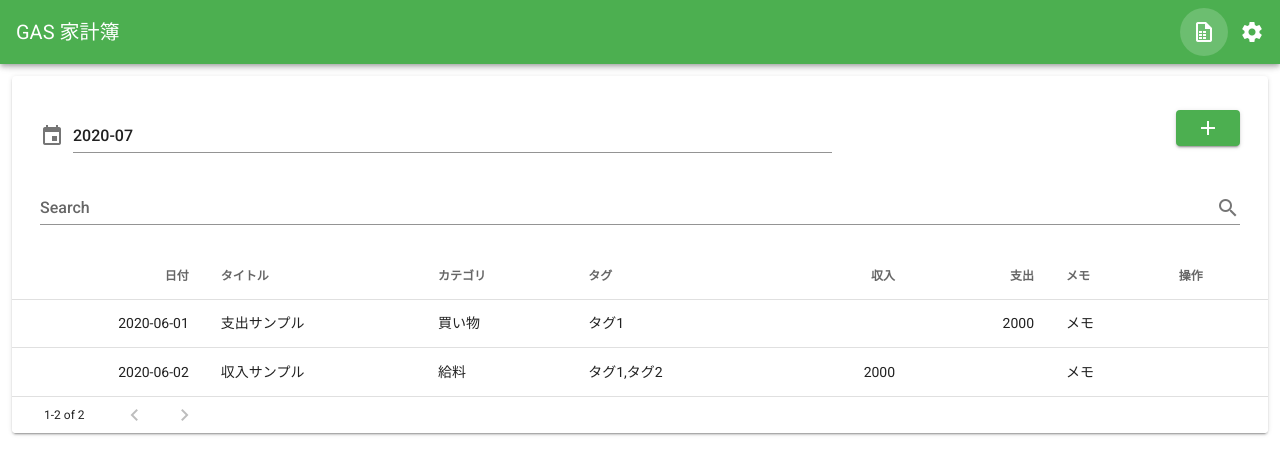
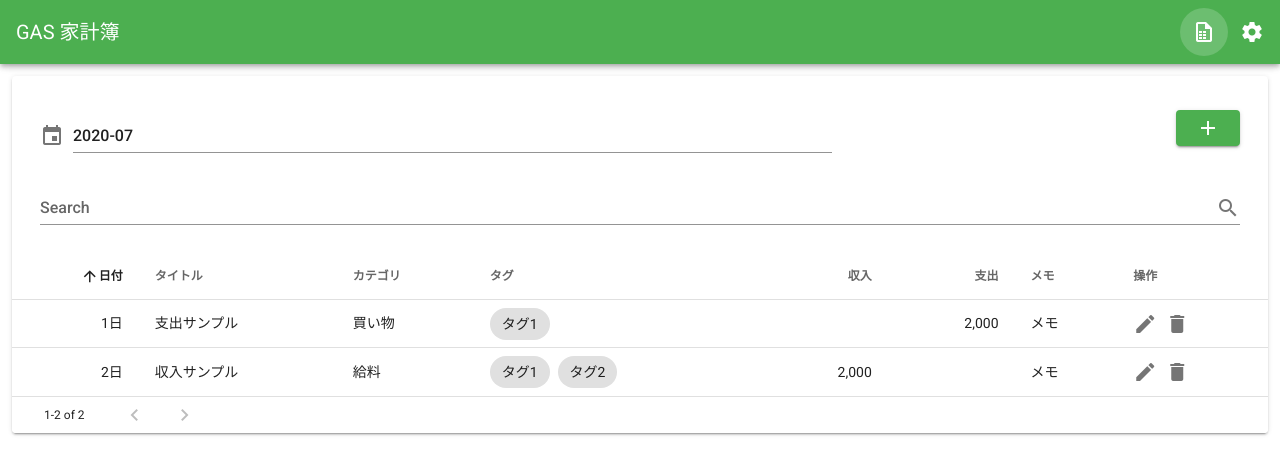
Before and after one commit to kewpie134134/gas-account-book, a Vue app: page /#/ in a window 1280 px wide. Shown: the top 474 px of the page. Built offline with nearby package versions, Linux system fonts and the light colour scheme.

Commit message:
format graph

```diff
--- a/src/views/Home.vue
+++ b/src/views/Home.vue
@@ -68,7 +68,7 @@
       <!-- :footer-props はフッター設定 -->
       <!-- :loading はローディング状態 -->
       <!-- :sord-by はソート初期設定（列名） -->
-      <!-- :sord-desc はソート初期設定（降順） -->
+      <!-- :sord-desc はソート初期設定（昇順） -->
       <!-- :items-per-page はテーブルに最大何件表示させるか -->
       <!-- mobile-breakpoint はモバイル表示にさせる画面サイズ（今回はモバイル表示させたくないので、 0 を設定） -->
       <v-data-table
@@ -78,11 +78,46 @@
         :search="search"
         :footer-props="footerProps"
         :loading="loading"
-        :sort-by="'data'"
-        :sort-desc="true"
+        :sort-by="'date'"
+        :sort-desc="false"
         :items-per-page="30"
         mobile-breakpoint="0"
-      ></v-data-table>
+      >
+        <!-- Vuetify の決まり事で、v-data-table 内の template で v-slot:item.列名="{ item }" -->
+        <!-- とすると、その列のデータを加工することができる -->
+
+        <!-- 日付列 -->
+        <template v-slot:item.date="{ item }">
+          <!-- この中で、日付は item.date でアクセスできる -->
+          <!-- "2020-06-01" ⇒ "1日" に加工 -->
+          {{ parseInt(item.date.slice(-2)) + "日" }}
+        </template>
+        <!-- タグ列 -->
+        <template v-slot:item.tags="{ item }">
+          <div v-if="item.tags">
+            <v-chip
+              class="mr-2"
+              v-for="(tag, i) in item.tags.split(',')"
+              :key="i"
+            >
+              {{ tag }}
+            </v-chip>
+          </div>
+        </template>
+        <!-- 収入列 -->
+        <template v-slot:item.income="{ item }">
+          {{ separate(item.income) }}
+        </template>
+        <!-- 支出列 -->
+        <template v-slot:item.outgo="{ item }">
+          {{ separate(item.outgo) }}
+        </template>
+        <!-- 操作列 -->
+        <template v-slot:item.actions="{}">
+          <v-icon class="mr-2">mdi-pencil</v-icon>
+          <v-icon>mdi-delete</v-icon>
+        </template>
+      </v-data-table>
     </v-card>
   </div>
 </template>
@@ -90,7 +125,6 @@
 <script>
 export default {
   name: "Home",
-
   data() {
     const today = new Date();
     const year = today.getFullYear();
@@ -154,5 +188,16 @@
       return { itemsPerPageText: "", itemsPerPageOptions: [] };
     },
   },
+  methods: {
+    /**
+     * 数字を3桁区切りにして返す。
+     * 受け取った数が null の場合は null を返す。
+     */
+    separate(num) {
+      return num !== null
+        ? num.toString().replace(/(\d)(?=(\d{3})+$)/g, "$1,")
+        : null;
+    },
+  },
 };
 </script>
```
